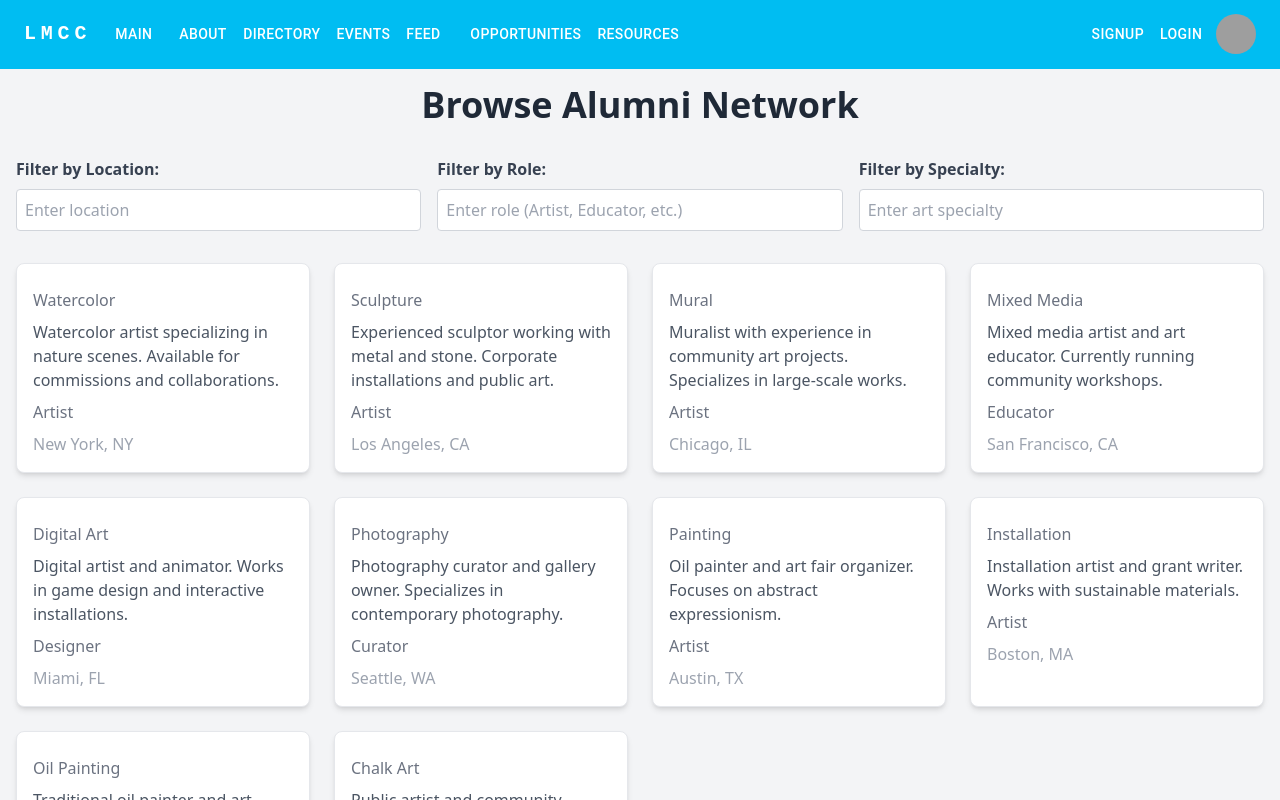
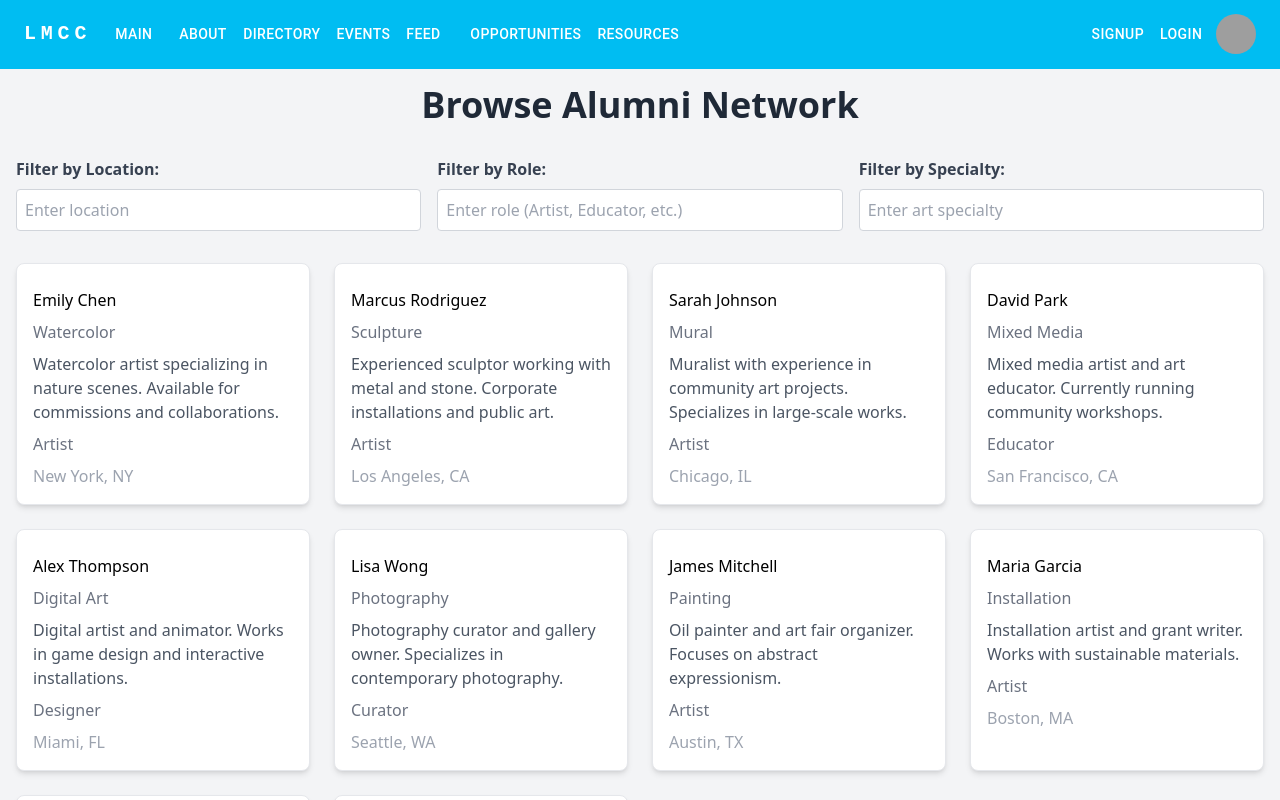
Before and after one commit to elipaulman/Alumni_Network_Platform, a React (Create React App) app in the folder front-end/: page /directory in a window 1280 px wide. Shown: the top 800 px of the page. Built offline with nearby package versions, Linux system fonts and the light colour scheme; grey boxes are pictures that could not be loaded.

Commit message:
fixed parsing erros for Directory names

```diff
--- a/front-end/src/components/Card.jsx
+++ b/front-end/src/components/Card.jsx
@@ -4,7 +4,8 @@ const Card = ({ data }) => {
   return (
     <li className="bg-white border border-gray-200 rounded-lg shadow-md overflow-hidden transition-transform transform hover:scale-105">
       <div className="p-4">
-        <h2 className="text-2xl font-semibold mb-2 text-gray-800">{data.opportunityName}</h2>
+        <h2 className="text-2xl font-semibold mb-2 text-gray-800">{data.directoryname}</h2>
+        {data.name && <p className="text-gray-2000 mb-2">{data.name}</p>}
         {data.artCategory && <p className="text-gray-500 mb-2">{data.artCategory}</p>}
         {data.description && <p className="text-gray-600 mb-2">{data.description}</p>}
         {data.category && <p className="text-gray-500 mb-2">{data.category}</p>}
--- a/front-end/src/pages/Directory.jsx
+++ b/front-end/src/pages/Directory.jsx
@@ -101,11 +101,13 @@ const AlumniDirectory = () => {
           />
         </div>
       </div>
-      <ul className="grid grid-cols-1 sm:grid-cols-2 lg:grid-cols-3 xl:grid-cols-4 gap-6">
-        {filteredDirectory.map(alumni => (
-          <Card key={alumni.id} data={alumni} />
-        ))}
-      </ul>
+      <div>
+        <ul className="grid grid-cols-1 sm:grid-cols-2 lg:grid-cols-3 xl:grid-cols-4 gap-6">
+          {filteredDirectory.map(alumni => (
+            <Card key={alumni.id} data={alumni} />
+          ))}
+        </ul>
+      </div>
     </div>
   );
 };
```
